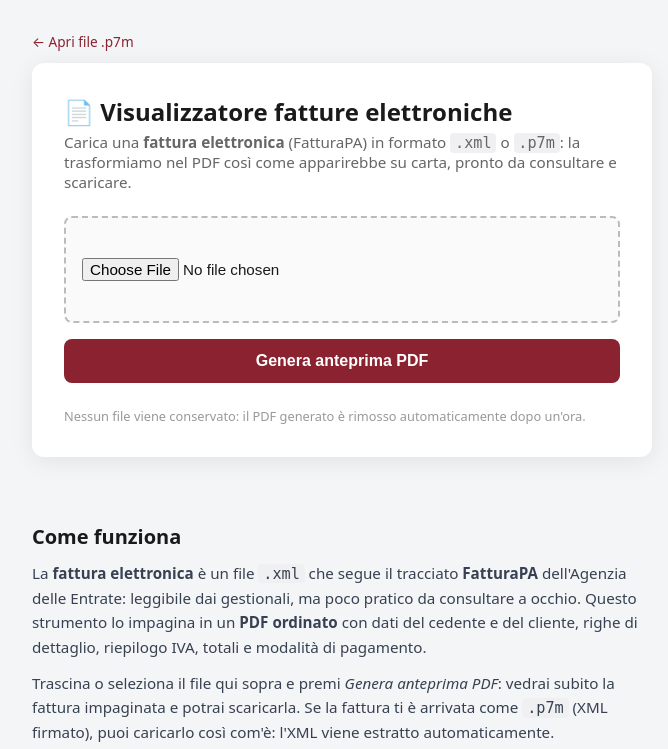
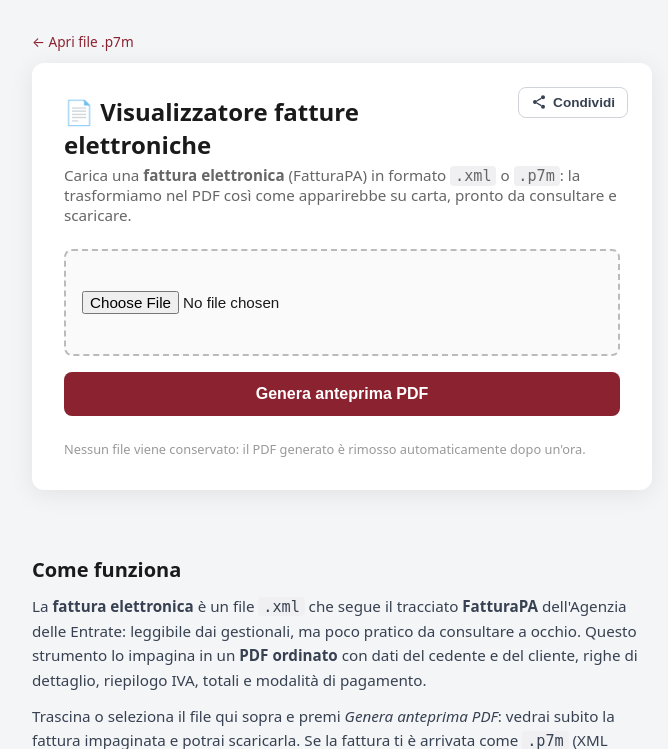
Before and after one commit to azuki-beans/p7m-apri, a Django app: template fatture/templates/fatture/index.html in a window 1280 px wide. Shown: the top 749 px of the page, without its empty margins (298-966 px from the left). Run offline with Django 5.2, Linux system fonts and the light colour scheme; the template is opened without the code that fills it: most values are stand-ins (such as "Sample title", 1, 10 or a date in 2020).

Commit message:
Pulsante Condividi sulle pagine pubbliche, come in coperni
Menu con condivisione nativa, WhatsApp/Telegram/Email/Facebook/X/LinkedIn/Bluesky
(semplici URL, nessuno script dei social) e copia link; condivide il canonical.
Solo su / e /fatture/, non sulla pagina con la fattura dell'utente.

Co-Authored-By: Claude Opus 5.5 <noreply@anthropic.com>

```diff
--- /dev/null
+++ b/converter/templates/converter/_condividi.html
@@ -0,0 +1,150 @@
+{% comment %}
+Pulsante "Condividi" in alto a destra della .card, con menu: stesso simbolo e stesse voci di
+coperni (senza PNG/PDF). Condivisione nativa del telefono (se c'è navigator.share), servizi più
+comuni come semplici URL (nessuno script dei social) e copia del link. Condivide il canonical
+della pagina. Solo sulle pagine pubbliche: mai su quelle con un file dell'utente.
+Uso: {% include "converter/_condividi.html" %} come primo figlio di <main class="card">.
+{% endcomment %}
+<div class="condividi">
+    <button type="button" id="condividi-btn" class="condividi-btn" title="Condividi"
+            aria-haspopup="menu" aria-controls="menu-condividi" aria-expanded="false">
+        <svg viewBox="0 0 24 24" aria-hidden="true" fill="currentColor">
+            <circle cx="18" cy="5" r="3"/><circle cx="6" cy="12" r="3"/><circle cx="18" cy="19" r="3"/>
+            <path d="M8.6 13.5l6.8 4M15.4 6.5l-6.8 4" stroke="currentColor" stroke-width="2"/>
+        </svg>
+        <span>Condividi</span>
+    </button>
+    <div class="menu-condividi" id="menu-condividi" role="menu" aria-label="Condividi" hidden>
+        <button type="button" role="menuitem" data-azione="nativo" data-colore hidden>Condividi con…</button>
+        <div class="reti">
+            <a role="menuitem" data-rete="whatsapp" data-colore style="--colore:#25d366" target="_blank" rel="noopener">WhatsApp</a>
+            <a role="menuitem" data-rete="telegram" data-colore style="--colore:#229ed9" target="_blank" rel="noopener">Telegram</a>
+            <a role="menuitem" data-rete="email" data-colore>Email</a>
+            <a role="menuitem" data-rete="facebook" data-colore style="--colore:#1877f2" target="_blank" rel="noopener">Facebook</a>
+            <a role="menuitem" data-rete="x" data-colore style="--colore:#000" target="_blank" rel="noopener">X</a>
+            <a role="menuitem" data-rete="linkedin" data-colore style="--colore:#0a66c2" target="_blank" rel="noopener">LinkedIn</a>
+            <a role="menuitem" data-rete="bluesky" data-colore style="--colore:#1185fe" target="_blank" rel="noopener">Bluesky</a>
+        </div>
+        <hr>
+        <button type="button" role="menuitem" data-azione="copia">Copia link</button>
+        <div class="stato" id="condividi-stato" aria-live="polite"></div>
+    </div>
+</div>
+
+<style>
+    .card { position: relative; }
+    .card > h1 { padding-right: 8rem; }
+    .condividi { position: absolute; top: 1.5rem; right: 1.5rem; }
+    /* le regole globali "button" della pagina (larghezza piena, colore pieno) qui non valgono */
+    .condividi .condividi-btn {
+        display: inline-flex; align-items: center; gap: .4rem; width: auto;
+        padding: .4rem .75rem; border: 1px solid #d0d4da; border-radius: 8px;
+        background: #fff; color: #374151; font-size: .85rem; font-weight: 600;
+    }
+    .condividi .condividi-btn:hover { background: #f4f5f7; }
+    .condividi-btn svg { width: 16px; height: 16px; flex-shrink: 0; }
+
+    .menu-condividi {
+        position: absolute; right: 0; top: calc(100% + 6px); z-index: 10;
+        width: 280px; padding: 6px;
+        background: #fff; border: 1px solid #e5e7eb; border-radius: 10px;
+        box-shadow: 0 8px 28px rgba(0,0,0,.15);
+        font-size: 14px; text-align: left;
+    }
+    .menu-condividi[hidden] { display: none; }
+    .menu-condividi .reti { display: grid; grid-template-columns: 1fr 1fr; }
+    .menu-condividi a, .menu-condividi button {
+        display: flex; align-items: center; gap: 8px; width: 100%;
+        padding: 8px 10px; border: 0; border-radius: 6px;
+        background: none; color: #1a1a1a; font: inherit; font-weight: normal;
+        text-align: left; text-decoration: none; cursor: pointer;
+    }
+    .menu-condividi a:hover, .menu-condividi button:hover,
+    .menu-condividi a:focus-visible, .menu-condividi button:focus-visible { background: #f4f5f7; }
+    .menu-condividi button[hidden] { display: none; }
+    /* pallino col colore del servizio: niente loghi né script dei social */
+    .menu-condividi [data-colore]::before {
+        content: ''; flex-shrink: 0; width: 10px; height: 10px; border-radius: 50%;
+        background: var(--colore, #6b7280);
+    }
+    .menu-condividi hr { border: 0; border-top: 1px solid #e5e7eb; margin: 6px 4px; }
+    .menu-condividi .stato { padding: 4px 10px 2px; color: #6b7280; font-size: 12px; }
+    .menu-condividi .stato:empty { display: none; }
+
+    /* sul telefono: solo l'icona, e il menu diventa un pannello dal basso */
+    @media (max-width: 600px) {
+        .card > h1 { padding-right: 3rem; }
+        .condividi { top: 1rem; right: 1rem; }
+        .condividi-btn span { display: none; }
+        .menu-condividi {
+            position: fixed; left: 0; right: 0; top: auto; bottom: 0; width: auto;
+            border-radius: 10px 10px 0 0;
+            padding: 10px 10px calc(10px + env(safe-area-inset-bottom, 0px));
+            font-size: 15px;
+        }
+    }
+</style>
+
+<script>
+    (() => {
+        const pulsante = document.getElementById('condividi-btn');
+        const menu = document.getElementById('menu-condividi');
+        const stato = document.getElementById('condividi-stato');
+        const enc = encodeURIComponent;
+
+        function dati() {
+            const canonical = document.querySelector('link[rel="canonical"]');
+            const titolo = document.title;
+            return { url: canonical ? canonical.href : location.href, titolo, testo: titolo };
+        }
+
+        const RETI = {
+            whatsapp: ({ url, testo }) => `https://wa.me/?text=${enc(`${testo}\n${url}`)}`,
+            telegram: ({ url, testo }) => `https://t.me/share/url?url=${enc(url)}&text=${enc(testo)}`,
+            email: ({ url, titolo, testo }) => `mailto:?subject=${enc(titolo)}&body=${enc(`${testo}\n\n${url}`)}`,
+            facebook: ({ url }) => `https://www.facebook.com/sharer/sharer.php?u=${enc(url)}`,
+            x: ({ url, testo }) => `https://x.com/intent/tweet?text=${enc(testo)}&url=${enc(url)}`,
+            linkedin: ({ url }) => `https://www.linkedin.com/sharing/share-offsite/?url=${enc(url)}`,
+            bluesky: ({ url, testo }) => `https://bsky.app/intent/compose?text=${enc(`${testo} ${url}`)}`,
+        };
+
+        function apriMenu(aperto) {
+            menu.hidden = !aperto;
+            pulsante.setAttribute('aria-expanded', aperto);
+            if (!aperto) return;
+            const d = dati();
+            for (const a of menu.querySelectorAll('[data-rete]')) a.href = RETI[a.dataset.rete](d);
+            menu.querySelector('[data-azione="nativo"]').hidden = !navigator.share;
+            stato.textContent = '';
+            menu.querySelector('[role="menuitem"]:not([hidden])').focus({ preventScroll: true });
+        }
+
+        pulsante.addEventListener('click', () => apriMenu(menu.hidden));
+        document.addEventListener('click', e => {
+            if (!menu.hidden && !e.target.closest('.condividi')) apriMenu(false);
+        });
+        document.addEventListener('keydown', e => {
+            if (e.key === 'Escape' && !menu.hidden) {
+                apriMenu(false);
+                pulsante.focus();
+            }
+        });
+        for (const a of menu.querySelectorAll('[data-rete]')) a.addEventListener('click', () => apriMenu(false));
+
+        menu.querySelector('[data-azione="nativo"]').addEventListener('click', async () => {
+            const { url, titolo, testo } = dati();
+            try {
+                await navigator.share({ title: titolo, text: testo, url });
+                apriMenu(false);
+            } catch (e) { /* condivisione annullata dall'utente */ }
+        });
+        menu.querySelector('[data-azione="copia"]').addEventListener('click', async () => {
+            try {
+                await navigator.clipboard.writeText(dati().url);
+                stato.textContent = 'Link copiato.';
+            } catch (e) {
+                stato.textContent = 'Copia non riuscita: copia l\'indirizzo dalla barra del browser.';
+            }
+        });
+    })();
+</script>
--- a/converter/templates/converter/index.html
+++ b/converter/templates/converter/index.html
@@ -89,6 +89,7 @@
 </head>
 <body>
     <main class="card">
+        {% include "converter/_condividi.html" %}
         <h1>
             <svg viewBox="0 0 96 96" style="height:1.5em;width:1.5em;vertical-align:-0.35em;" role="img" aria-label="azuki-beans">
                 <defs>
--- a/fatture/templates/fatture/index.html
+++ b/fatture/templates/fatture/index.html
@@ -79,6 +79,7 @@
         <a href="{% url 'index' %}">← Apri file .p7m</a>
     </nav>
     <main class="card">
+        {% include "converter/_condividi.html" %}
         <h1>📄 Visualizzatore fatture elettroniche</h1>
         <p class="sub">Carica una <strong>fattura elettronica</strong> (FatturaPA)
             in formato <code>.xml</code> o <code>.p7m</code>: la trasformiamo nel
```
